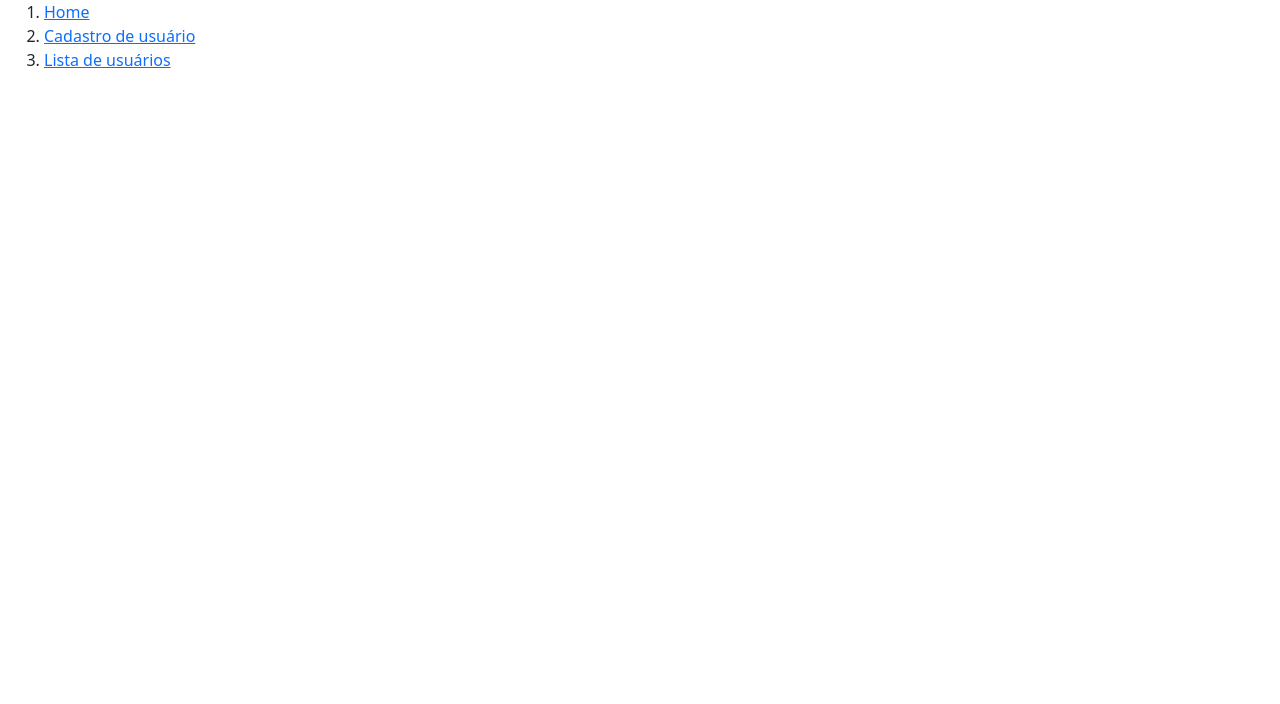
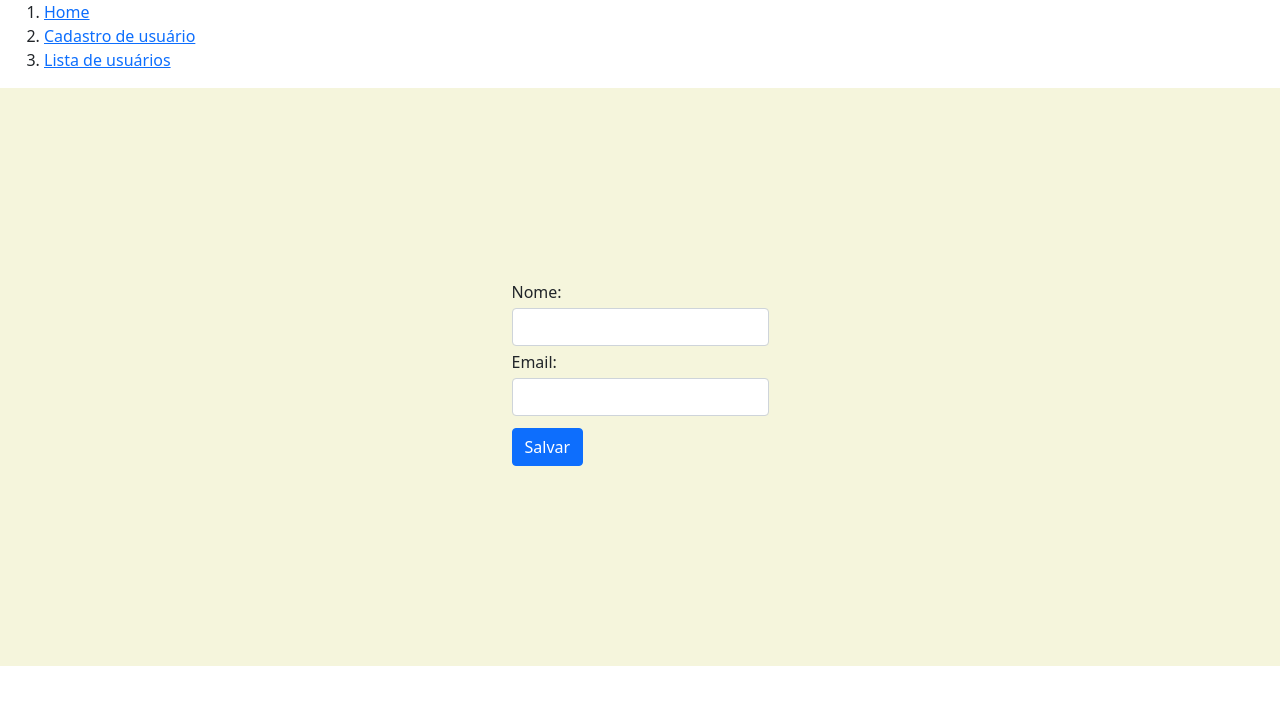
Before and after one commit to jefer2107/CRUD-front, a React (Create React App) app: page /edit-user/1 in a window 1280 px wide. Shown: the top 704 px of the page. Built offline with nearby package versions, Linux system fonts and the light colour scheme; no server answers.

Commit message:
editando-e-salvando-usuarios

```diff
--- a/src/pages/users/edit/editUser.js
+++ b/src/pages/users/edit/editUser.js
@@ -18,30 +18,29 @@ export default function EditUser(){
         axios.get(`http://localhost:4000/users/${id}`)
         .then((x)=>{
             setModel(x.data)
+            console.log(id)
         })
-    },[id])
+    },[])
 
+    const onSave = ()=>{
+        axios.put(`http://localhost:4000/users/${id}`,model)
+            .then((x)=>{
+                setModel(x.data)
+                history.push("/user-list")
 
-
-    // const onSave = ()=>{
-    //     axios.put(`http://localhost:4000/users/${id}`,model)
-    //         .then((x)=>{
-    //             history.push(`/edit-user/${id}`)
-    //             setModel(x.data)
-
-    //         })
-    // }
+            })
+    }
 
     return(
         <div className="edit-user d-flex">
-            <form className="mx-auto">
+            <form onSubmit={onSave} className="mx-auto">
                 <div className="form-group">
                     <label>Nome:</label>
-                    <input onChange={changeModel} className="form-control my-1" name="nome" type="text" value={model.nome} />
+                    <input onChange={changeModel} className="form-control my-1" name="nome" type="text" value={model.nome}  />
                 </div>
                 <div className="form-group">
                     <label>Email:</label>
-                    <input onChange={changeModel} className="form-control my-1" name="email" type="email" value={model.email} />
+                    <input onChange={changeModel} className="form-control my-1" name="email" type="email" value={model.email}  />
                 </div>
                 <button type="submit" className="btn btn-primary btn-block my-2">Salvar</button>
             </form>
--- a/src/pages/users/list/listUser.js
+++ b/src/pages/users/list/listUser.js
@@ -47,7 +47,7 @@ export default function ListUser(){
                 <tbody className="text-center">
                     {user.map((x)=>{
                         return(
-                            <tr>
+                            <tr key={x._id}>
                                 <td> {x._id} </td>
                                 <td> {x.nome} </td>
                                 <td> {x.email} </td>
--- a/src/routes.js
+++ b/src/routes.js
@@ -16,7 +16,7 @@ export default function Routes(){
                 <Route exact path="/" component={Home} />
                 <Route exact path="/register-user" component={RegisterUser} />
                 <Route exact path="/user-list" component={ListUser} />
-                <Route exact path="/edit-user" component={EditUser} />
+                <Route exact path="/edit-user/:id" component={EditUser} />
             </Switch>
         </BrowserRouter>
     )
```
